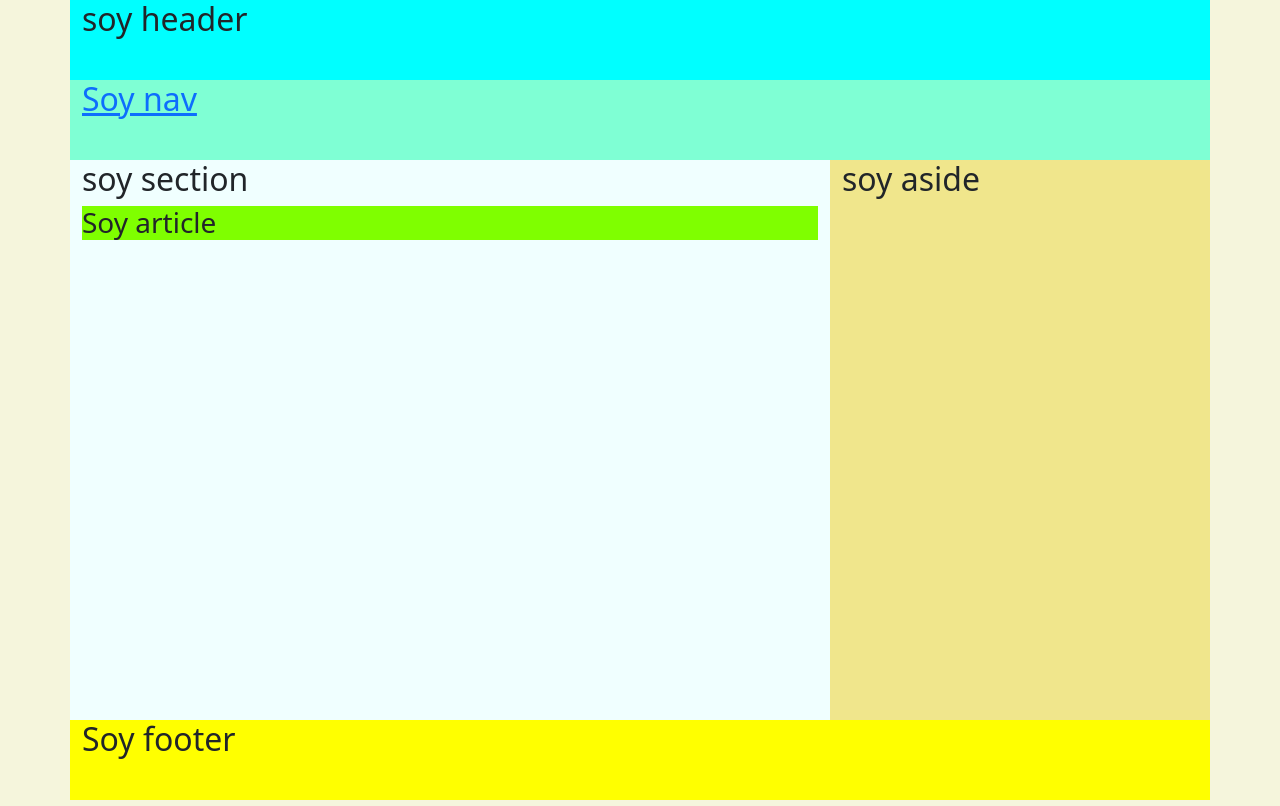
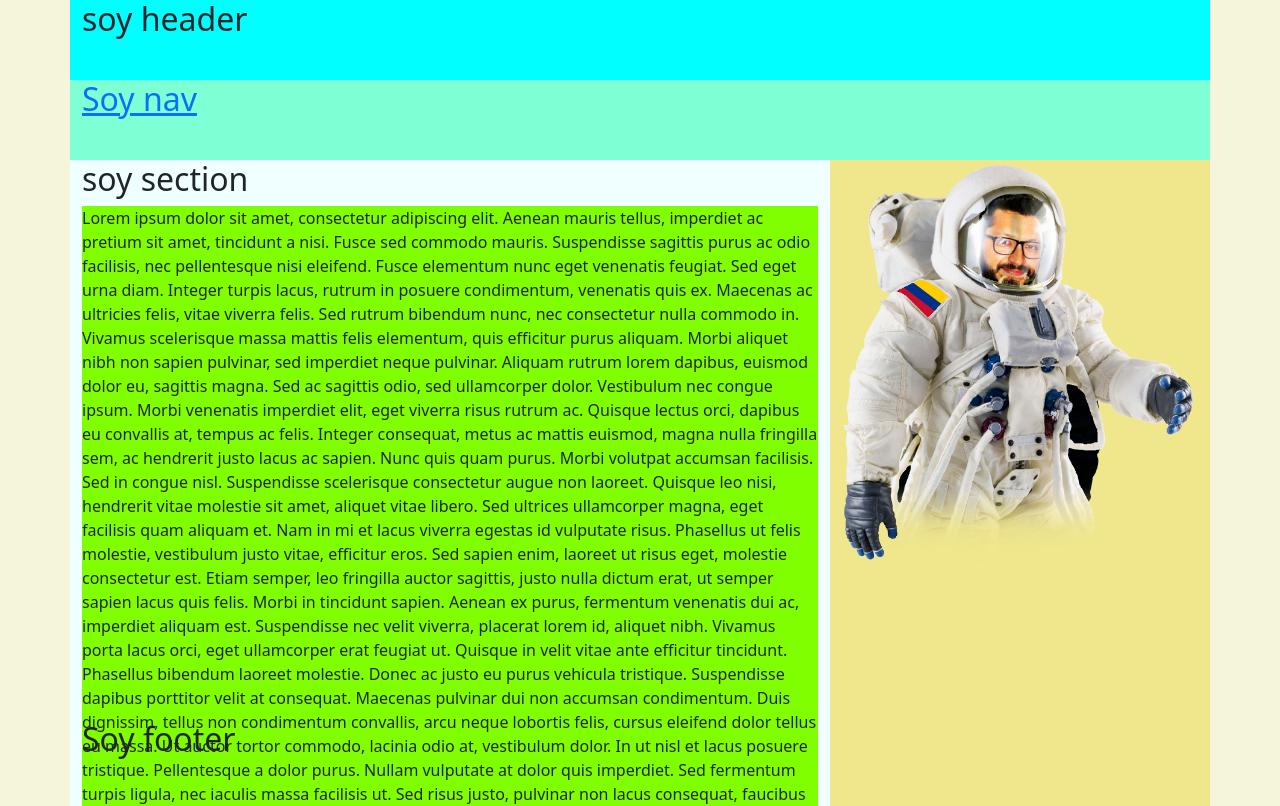
Before and after one commit to pacgrafica/codigo2558323, a plain HTML site: page index.html in a window 1280 px wide. Shown: the top 806 px of the page. Drawn offline with nearby package versions, Linux system fonts and the light colour scheme.

Commit message:
he actualizado la seccion article contexto, y he agregado imagen de astronauta

```diff
--- a/index.html
+++ b/index.html
@@ -30,11 +30,19 @@
             <section class="col-8">
                 <h2>soy section</h2>
                 <article>
-                    <h3>Soy article</h3>
+                    <p>Lorem ipsum dolor sit amet, consectetur adipiscing elit. Aenean mauris tellus, imperdiet ac pretium sit amet, tincidunt a nisi. Fusce sed commodo mauris. Suspendisse sagittis purus ac odio facilisis, nec pellentesque nisi eleifend. Fusce elementum nunc eget venenatis feugiat. Sed eget urna diam. Integer turpis lacus, rutrum in posuere condimentum, venenatis quis ex. Maecenas ac ultricies felis, vitae viverra felis. Sed rutrum bibendum nunc, nec consectetur nulla commodo in. Vivamus scelerisque massa mattis felis elementum, quis efficitur purus aliquam. Morbi aliquet nibh non sapien pulvinar, sed imperdiet neque pulvinar. Aliquam rutrum lorem dapibus, euismod dolor eu, sagittis magna. Sed ac sagittis odio, sed ullamcorper dolor. Vestibulum nec congue ipsum. Morbi venenatis imperdiet elit, eget viverra risus rutrum ac. Quisque lectus orci, dapibus eu convallis at, tempus ac felis.
+
+                        Integer consequat, metus ac mattis euismod, magna nulla fringilla sem, ac hendrerit justo lacus ac sapien. Nunc quis quam purus. Morbi volutpat accumsan facilisis. Sed in congue nisl. Suspendisse scelerisque consectetur augue non laoreet. Quisque leo nisi, hendrerit vitae molestie sit amet, aliquet vitae libero. Sed ultrices ullamcorper magna, eget facilisis quam aliquam et. Nam in mi et lacus viverra egestas id vulputate risus. Phasellus ut felis molestie, vestibulum justo vitae, efficitur eros. Sed sapien enim, laoreet ut risus eget, molestie consectetur est.
+
+                        Etiam semper, leo fringilla auctor sagittis, justo nulla dictum erat, ut semper sapien lacus quis felis. Morbi in tincidunt sapien. Aenean ex purus, fermentum venenatis dui ac, imperdiet aliquam est. Suspendisse nec velit viverra, placerat lorem id, aliquet nibh. Vivamus porta lacus orci, eget ullamcorper erat feugiat ut. Quisque in velit vitae ante efficitur tincidunt. Phasellus bibendum laoreet molestie. Donec ac justo eu purus vehicula tristique. Suspendisse dapibus porttitor velit at consequat. Maecenas pulvinar dui non accumsan condimentum. Duis dignissim, tellus non condimentum convallis, arcu neque lobortis felis, cursus eleifend dolor tellus eu massa.
+
+                        Ut auctor tortor commodo, lacinia odio at, vestibulum dolor. In ut nisl et lacus posuere tristique. Pellentesque a dolor purus. Nullam vulputate at dolor quis imperdiet. Sed fermentum turpis ligula, nec iaculis massa facilisis ut. Sed risus justo, pulvinar non lacus consequat, faucibus pellentesque enim. Fusce nec mauris ac tellus eleifend suscipit. Suspendisse iaculis hendrerit euismod. Suspendisse potenti. Aliquam id metus libero.
+
+                        Nulla feugiat est leo, non ornare dolor semper sed. Proin id mauris erat. Interdum et malesuada fames ac ante ipsum primis in faucibus. Etiam cursus sem et nisl egestas, ornare sodales leo sagittis. Pellentesque volutpat gravida justo nec mollis. Fusce porta vitae dui in bibendum. Vivamus quis massa leo. Cras nec quam eget tellus suscipit maximus. Praesent ligula ante, maximus sed cursus sit amet, sagittis id tortor. Etiam sit amet dui vitae lorem mollis tincidunt. Donec sed sodales lacus. Quisque sed leo quis risus lacinia sollicitudin sit amet quis eros. Nam dapibus turpis id quam iaculis, in lacinia purus ullamcorper. Sed condimentum justo quis mauris pellentesque consequat.</p>
                 </article>
             </section>
             <aside class="col-4">
-                <h2>soy aside</h2>
+                <img src="images/astronaut.png" width="100%">
             </aside>
         </div>
         <footer class="row altura4">
```
Also changed, not shown: images/astronaut.png (added).
